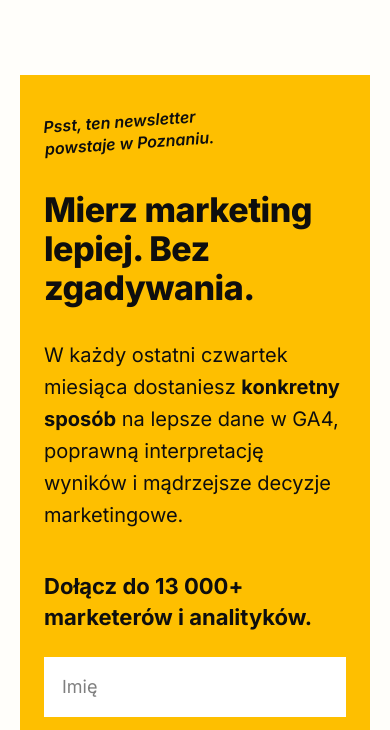
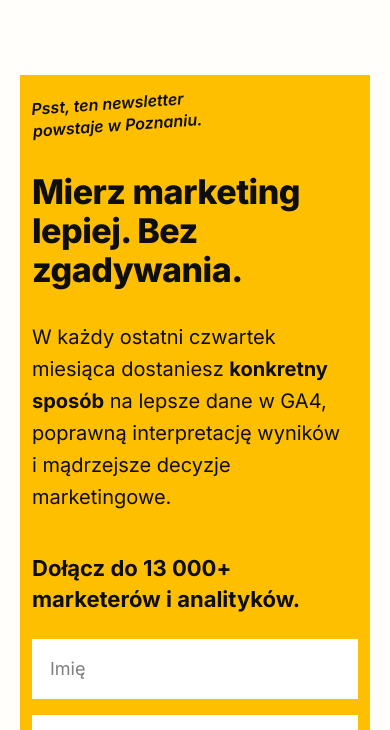
Before and after one commit to agalapinska/mlewinski-lp, a plain HTML site: page index.html in a window 390 px wide. Shown: the part 1021-1751 px from the top of the page. Drawn offline with Linux system fonts and the light colour scheme.

Commit message:
nl1: paddingi karty zmniejszone dwukrotnie (88→44, tablet 28/24, mobile 18/12)
Co-Authored-By: Claude Fable 5 <noreply@anthropic.com>

```diff
--- a/index.html
+++ b/index.html
@@ -89,7 +89,9 @@
 
     /* sekcje: boczny padding 100 → 40 */
     .sec-nl1, .sec-oferta, .sec-wyniki, .sec-rtb, .sec-nl2 { padding-left: 40px !important; padding-right: 40px !important; }
-    .nl1-card, .nl2-card { padding: 56px 48px !important; gap: 56px !important; }
+    .nl1-card, .nl2-card { gap: 56px !important; }
+    .nl1-card { padding: 28px 24px !important; }
+    .nl2-card { padding: 56px 48px !important; }
 
     /* stopka: rozkład absolutny działa tylko na 1440 — flow */
     body > div > footer { height: auto !important; padding: 72px 40px 56px !important; display: flex !important; flex-direction: column !important; gap: 48px !important; }
@@ -136,7 +138,7 @@
 
     /* newsletter „Mierz marketing lepiej" */
     .sec-nl1 { padding: 56px 20px !important; }
-    .nl1-card { padding: 36px 24px !important; gap: 40px !important; }
+    .nl1-card { padding: 18px 12px !important; gap: 40px !important; }
     .nl1-card h2 { font-size: 34px !important; }
     .nl1-note { font-size: 16px !important; }
 
@@ -299,7 +301,7 @@
 
   <!-- ══════════ NEWSLETTER — MIERZ MARKETING LEPIEJ ══════════ -->
   <section id="newsletter" class="sec-nl1" style="padding: 96px 100px 120px 100px;">
-    <div class="nl1-card" style="background: #FEBF00; padding: 88px 88px; box-sizing: border-box; display: flex; flex-direction: row; gap: 88px; align-items: flex-start;">
+    <div class="nl1-card" style="background: #FEBF00; padding: 44px 44px; box-sizing: border-box; display: flex; flex-direction: row; gap: 88px; align-items: flex-start;">
       <div style="flex: 1 1 0; min-width: 0; display: flex; flex-direction: column;">
         <div style="position: relative; width: max-content;">
           <span class="nl1-note" style="display: inline-block; transform: rotate(-4deg); font-size: 19px; font-weight: 600; font-style: italic; line-height: 1.35; color: #0E0E0E;">Psst, ten newsletter<br>powstaje w Poznaniu.</span>
```
